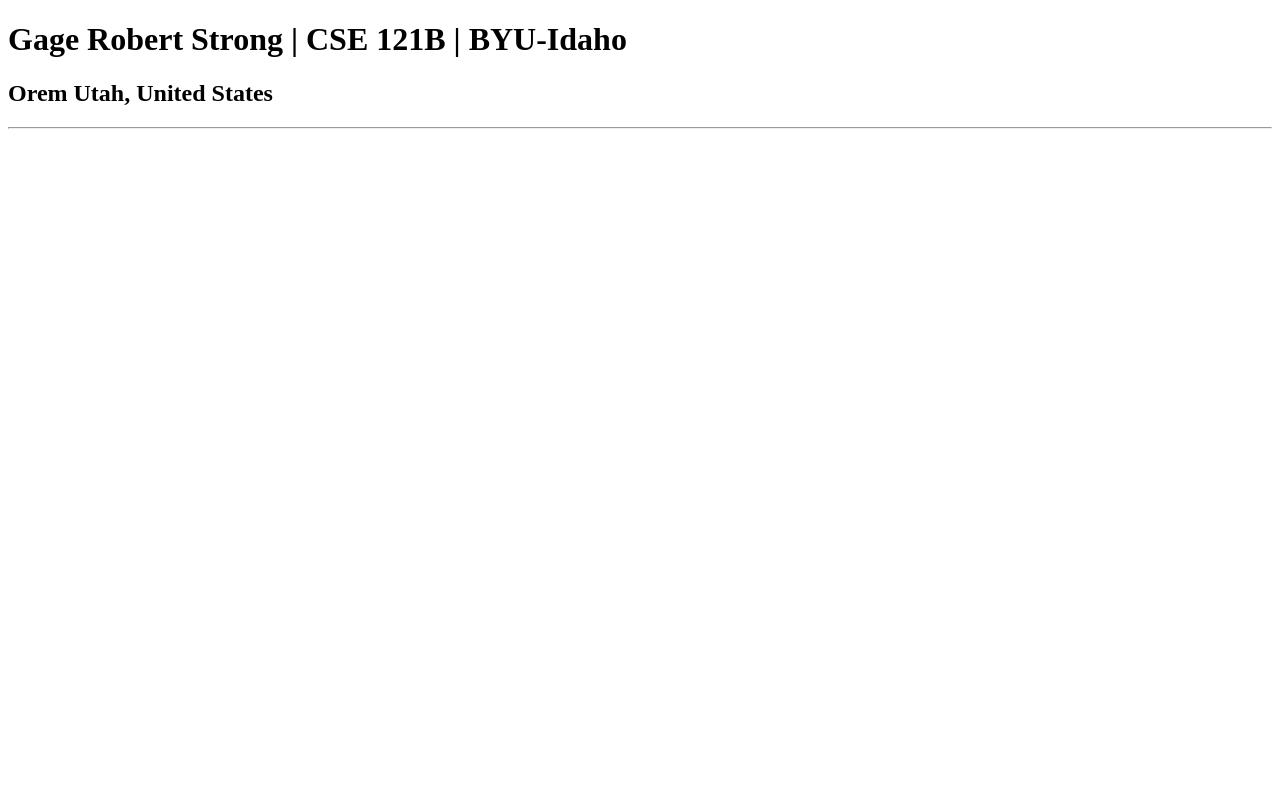
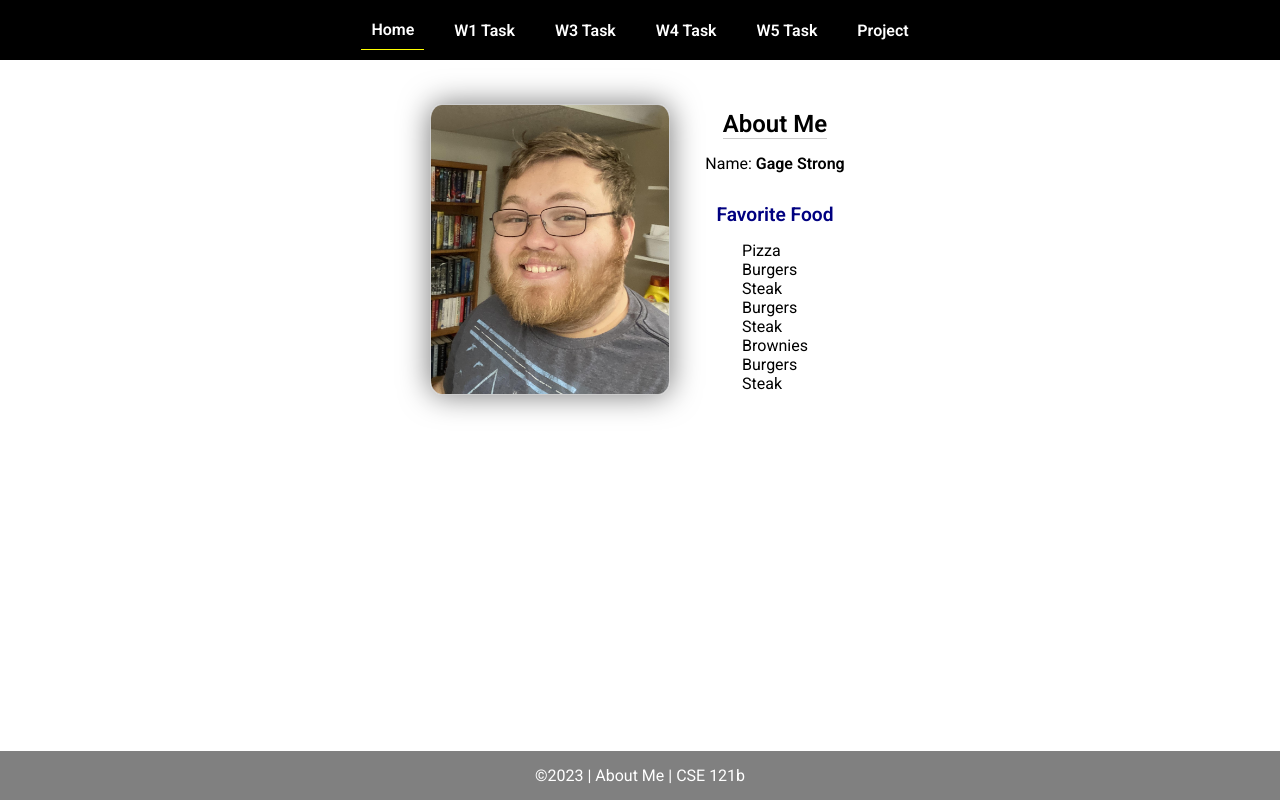
Before and after one commit to TheTubbyRaider/cse121b, a plain HTML site: page index.html in a window 1280 px wide. Drawn offline with Linux system fonts and the light colour scheme.

Commit message:
W02 Tasks

```diff
--- a/index.html
+++ b/index.html
@@ -1,15 +1,45 @@
 <!DOCTYPE html>
 <html lang="en">
+
 <head>
-    <meta charset="UTF-8">
-    <meta http-equiv="X-UA-Compatible" content="IE=edge">
-    <meta name="viewport" content="width=device-width, initial-scale=1.0">
-    <title>Gage Robert Strong | CSE 121B | BYU-Idaho</title>
+  <meta charset="UTF-8">
+  <meta name="viewport" content="width=device-width, initial-scale=1.0">
+  <title>About Me | CSE 121b | W02: Programming Tasks</title>
+  <link rel="preconnect" href="https://fonts.googleapis.com">
+  <link rel="preconnect" href="https://fonts.gstatic.com" crossorigin>
+  <link href="https://fonts.googleapis.com/css2?family=Roboto:wght@400;600&display=swap"
+    rel="stylesheet">
+  <link rel="stylesheet" href="styles/main.css">
 </head>
+
 <body>
-    <h1>Gage Robert Strong | CSE 121B | BYU-Idaho</h1>
-    <h2>Orem Utah, United States</h2>
-    <hr>
+  <nav>
+    <ul id="menu">
+      <li><a id="toggleMenu">&equiv;</a></li>
+      <li><a href="index.html" class="active">Home</a></li>
+      <li><a href="w01-task.html">W1 Task</a></li>
+      <li><a href="w03-task.html">W3 Task</a></li>
+      <li><a href="w04-task.html">W4 Task</a></li>
+      <li><a href="w05-task.html">W5 Task</a></li>
+      <li><a href="project.html">Project</a></li>
+    </ul>
+  </nav>
+  <main id="home">
+    <picture>
+      <img src="images/placeholder.png" alt="Placeholder Image">
+    </picture>
+    <section>
+      <h1>About Me</h1>
+      <div class="info">Name: <span id="name"></span></div>
+      <h2>Favorite Food</h2>
+      <div class="block" id="food"></div>
+    </section>
+  </main>
+  <footer>
+    &copy;<span id="year"></span> | About Me | CSE 121b
+  </footer>
+  <script src="scripts/main.js"></script>
+  <script src="scripts/w02-task.js"></script>
+</body>
 
-</body>
 </html>
--- /dev/null
+++ b/scripts/main.js
@@ -0,0 +1,9 @@
+// copyright year
+document.querySelector('#year').textContent = new Date().getFullYear();
+
+// toggle menu in small view
+const toggleMenu = () => {
+    document.querySelector('#menu').classList.toggle('open');
+}
+
+document.querySelector('#toggleMenu').addEventListener('click', toggleMenu);
--- /dev/null
+++ b/scripts/w02-task.js
@@ -0,0 +1,37 @@
+/* W02-Task - Profile Home Page */
+
+let fullName = 'Gage Strong';
+
+let currentYear = new Date().getFullYear();
+
+let profilePicture = 'images/mypic.jpg';
+
+const nameElement = document.getElementById('name');
+const foodElement = document.getElementById('food');
+const yearElement = document.querySelector('#year');
+const imageElement = document.querySelector('img');
+
+
+nameElement.innerHTML = `<strong>${fullName}</strong>`;
+
+yearElement.textContent = currentYear;
+
+imageElement.setAttribute('src', profilePicture);
+
+imageElement.setAttribute('alt', `Profile image of ${fullName}`);
+
+let favoriteFoods = ['Pizza', 'Burgers', 'Steak'];
+
+foodElement.innerHTML = favoriteFoods.join('<br>');
+
+let newFavoriteFood = 'Brownies';
+
+favoriteFoods.push(newFavoriteFood);
+
+favoriteFoods.shift();
+
+foodElement.innerHTML += '<br>' + favoriteFoods.join('<br>');
+
+favoriteFoods.pop();
+
+foodElement.innerHTML += '<br>' + favoriteFoods.join('<br>');
--- /dev/null
+++ b/styles/main.css
@@ -0,0 +1,157 @@
+/* Universal Selector */
+* {
+    margin: 0;
+    padding: 0;
+    box-sizing: border-box;
+}
+
+/* HTML Selectors */
+body {
+    font-family: 'Roboto', Helvetica, sans-serif;
+}
+
+nav {
+    background-color: black;
+    width: 100%;
+    position: fixed;
+    top: 0;
+}
+
+nav ul {
+    display: flex;
+    flex-direction: column;
+    align-items: center;
+    max-width: fit-content;
+    margin: 0 auto;
+}
+
+nav ul li {
+    flex: 1 1 auto;
+}
+
+nav ul li:first-child {
+    display: block;
+    font-size: 2rem;
+}
+
+nav ul li:first-child a {
+    padding: 1px 10px;
+}
+
+nav ul li {
+    display: none;
+    list-style: none;
+    margin: 10px;
+}
+
+nav ul li a {
+    display: block;
+    padding: 10px;
+    text-decoration: none;
+    font-weight: 600;
+    color: white;
+    text-align: center;
+}
+
+nav ul li a:hover {
+    background-color: #efefef;
+    color: black;
+}
+
+h1, h2 {
+    text-align: center;
+    margin-bottom: 15px;
+
+}
+
+h1 {
+border-bottom: 1px solid #ccc;
+}
+
+h2 {
+    font-size: 1.2rem;
+    color: navy;
+    text-align: center;
+    margin-top: 30px;
+}
+
+main {
+    margin-top: 125px;
+    display: grid;
+    grid-template-columns: 1fr;
+    grid-gap: 20px;
+    align-items: center;
+    justify-content: center;
+}
+
+picture {
+    margin: 0 auto;
+}
+
+picture img {
+    width: 240px;
+    height: auto;
+    border-radius: 5%;
+    border: 1px solid #ccc;
+    box-shadow: 0 0 30px #777;
+}
+
+section {
+    display: flex;
+    flex-direction: column;
+    align-items: center;
+    margin: 10px
+}
+
+label {
+    margin: 15px 0;
+}
+
+footer {
+    background-color: gray;
+    color: white;
+    padding: 15px;
+    text-align: center;
+    width: 100%;
+    position: fixed;
+    bottom: 0;
+}
+
+/* Class Selectors */
+.active {
+    border-bottom: 1px solid yellow;
+}
+
+.open li {
+    display: block;
+}
+
+.block {
+    display: block;
+}
+
+/* ID Selectors */
+
+/* Media Queries */
+@media only screen and (min-width: 32.5em) {
+    nav ul {
+        flex-direction: row;
+    }
+
+    nav ul li:first-child {
+        display: none;
+    }
+
+    nav ul li {
+        display: block;
+    }
+
+    main {
+        margin: 100px auto 20px;
+        grid-template-columns: 250px 1fr;
+        max-width: -moz-fit-content;
+        max-width: fit-content;
+
+    }
+
+}
```
Also changed, not shown: index-old.html (added, +15 -0 lines), images/mypic.jpg (added).
